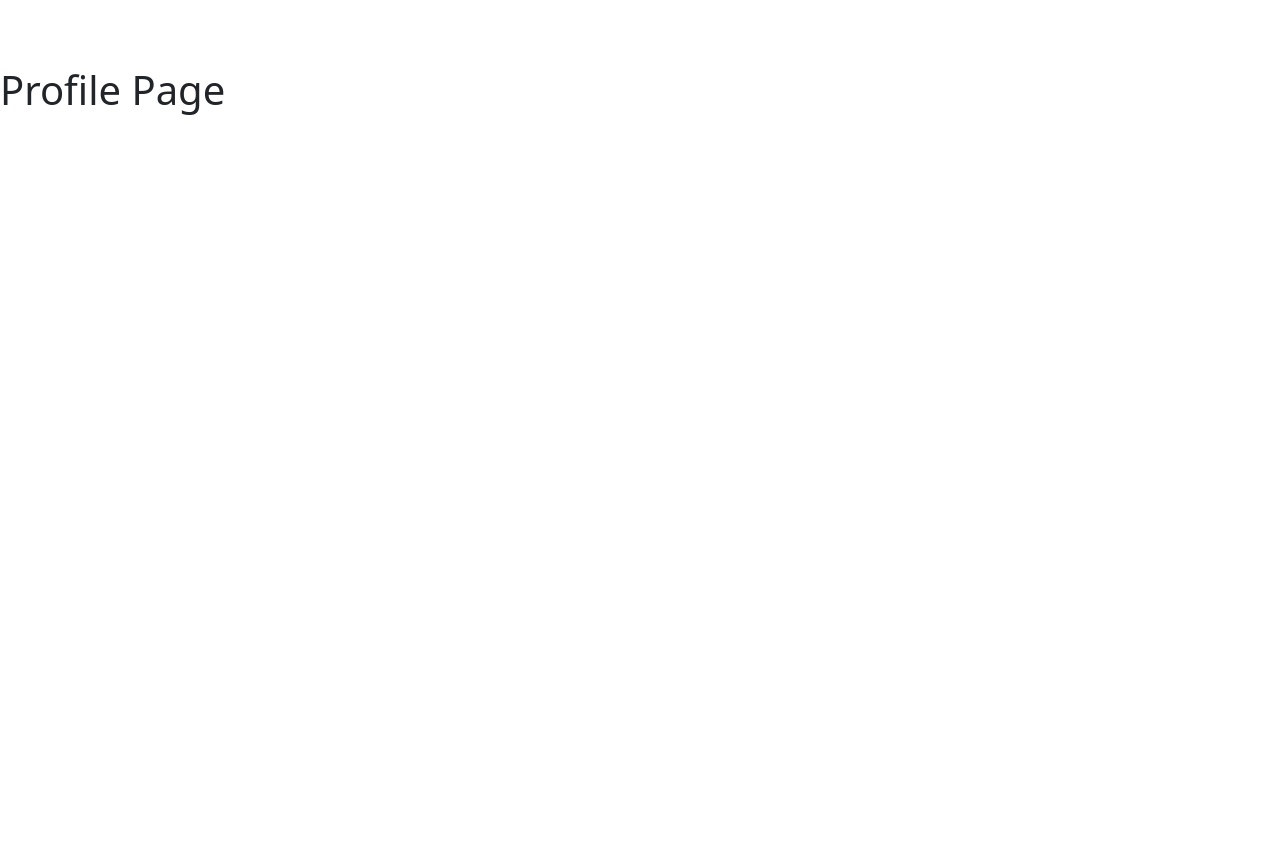
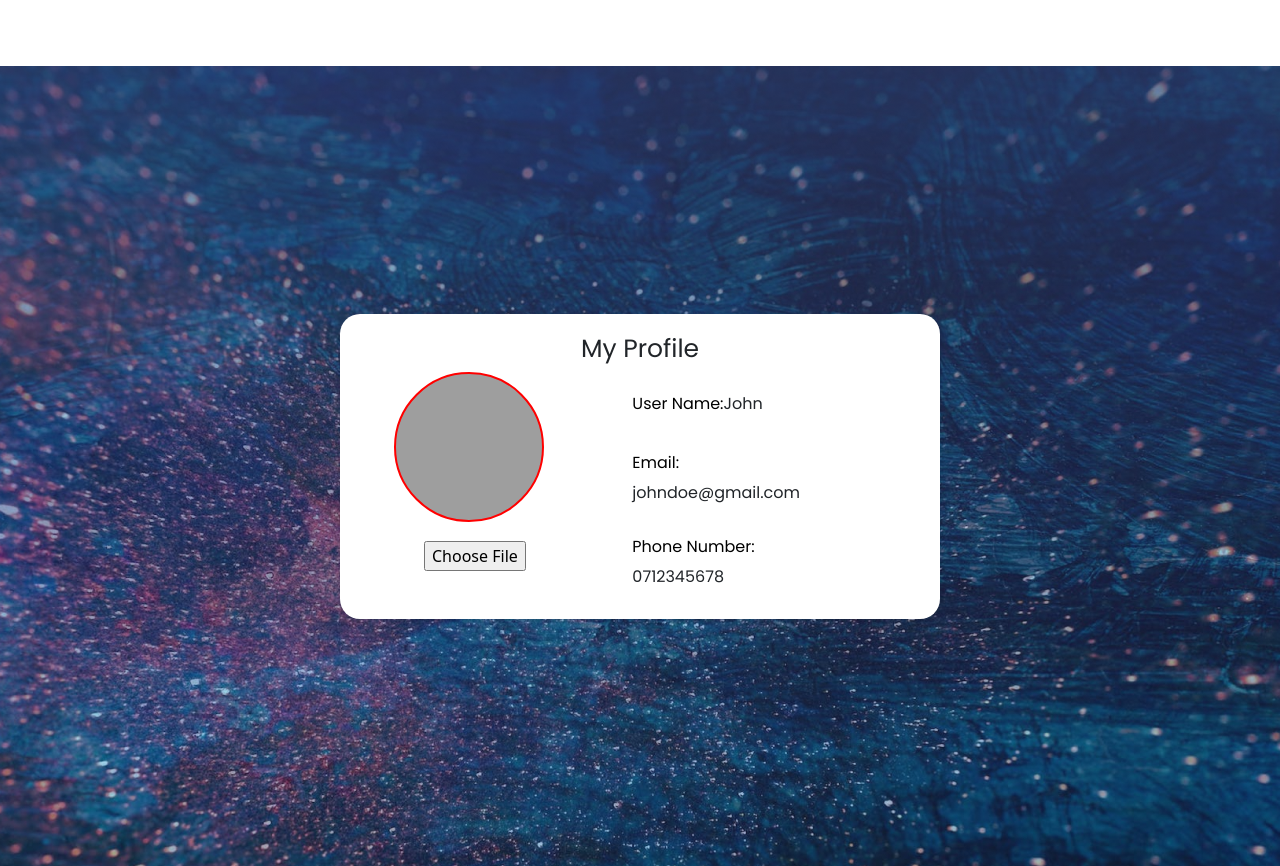
Before and after one commit to VictorMurithi/FlightFusion-booking-website, a React (Create React App) app in the folder frontend/: page /profile in a window 1280 px wide. Before the commit the page ends 800 px from the top, so only its background shows below. Built offline with nearby package versions, Linux system fonts and the light colour scheme; grey boxes are pictures that could not be loaded.

Commit message:
Front end

```diff
--- a/frontend/public/index.html
+++ b/frontend/public/index.html
@@ -3,6 +3,9 @@
 <head>
   <meta charset="utf-8" />
   <link rel="icon" href="%PUBLIC_URL%/logo.png" />
+  <link href="https://fonts.googleapis.com/css2?family=Material+Symbols+Outlined:opsz,wght,FILL,GRAD@20..48,100..700,0..1,-50..200" rel="stylesheet">
+  <link href="https://fonts.googleapis.com/icon?family=Material+Icons" rel="stylesheet">
+
   <meta name="viewport" content="width=device-width, initial-scale=1" />
   <meta name="theme-color" content="#000000" />
   <meta
--- a/frontend/src/Css/Bookings.css
+++ b/frontend/src/Css/Bookings.css
@@ -21,6 +21,7 @@
   font-family: Poppins;
   font-weight: 600;
   color: white;
+
 
 }
 
--- a/frontend/src/Css/FlightBooking.css
+++ b/frontend/src/Css/FlightBooking.css
@@ -8,13 +8,14 @@
   margin: 0 auto;
   background-image: url("../img/signup\ \(1\).png");
   background-size: cover;
+
   height: 100vh;
   position: relative;
   top: -4.2em;
   z-index: 1000;
 }
 .Bookingss h1 {
-  margin-left: 20rem;
+  margin-left: 18rem;
   margin-top: 5rem;
   font-size: 25px;
   font-family: Poppins;
@@ -30,7 +31,7 @@
   display: flex;
   /* justify-content: space-evenly; */
   justify-content: space-around;
-  margin-left: -4rem;
+  margin-left: 15rem;
 }
 
 .form-group {
@@ -49,12 +50,12 @@ label {
 input,
 select {
   width: 100%;
-  padding: 8px;
+  padding: 4px;
   border: 1px solid transparent; /* Make border transparent */
   border-bottom: 1px solid #fff; /* Add bottom border */
   background-color: transparent; /* Make background transparent */
   color: #fff; /* Set text color */
-  outline: none; /* Remove input outline */
+  outline: none;
 }
 
 /* Add styles for select dropdown arrow */
@@ -82,7 +83,7 @@ select {
   margin: auto;
   box-shadow: 0 0 10px rgba(0, 0, 0, 0.226);
   position: relative;
-  top: 7em;
+  /* top: 7em; */
 }
 
 .flight-results{
@@ -97,11 +98,11 @@ select {
     font-weight: 600;
     font-size: 25px;
 
-     margin-bottom: 4em;
+     /* margin-bottom: 4em; */
      text-align: center;
      padding-top: 4rem;
     color: #131313;
-    min-height: 40vh;
+    /* min-height: 40vh; */
   }
 
 .flight-table th {
@@ -144,6 +145,12 @@ select {
   padding: 0.3rem 1.2rem;
 }
 
+.sbutton{
+  display: flex;
+  justify-content: center;
+  margin-top: -10px;
+  margin-left:20rem ;
+}
 .form-group input[type="date"] {
     width: 100%;
     padding: 8px;
@@ -172,3 +179,9 @@ select {
     background-color: #333; /* Background color for options */
     color: #fff; /* Text color for options */
   }
+  .SearchFlight-buttonn{
+    font-family: Poppins ;
+    font-size: 15px;
+    margin-top: -10px;
+
+  }
--- a/frontend/src/Css/ForgotPassword.css
+++ b/frontend/src/Css/ForgotPassword.css
@@ -0,0 +1,89 @@
+/* body{
+  background-image: url("../img/login.png");
+  background-size: cover;
+  min-height: 100vh;
+} */
+
+.forgot-password-container {
+  padding: 20px;
+  border-radius: 10px;
+  width: 500px;
+  margin: 0 auto;
+  max-width: 35rem;
+  margin: 5em auto;
+  padding: 3.25rem;
+  background-color: rgb(241, 237, 237);
+  border-radius: 1.5rem;
+  box-shadow: 0 0.125rem 0.25rem rgba(0, 0, 0, 0.1);
+  height: 100%;
+
+
+}
+
+.forgot-password-container h1 {
+  color: black;
+  margin-bottom: 20px;
+  margin-left: 5rem;
+  font-size: 1.3rem;
+  font-weight: 550;
+  font-family: "Poppins", sans-serif;
+}
+
+.forgot-password-container div {
+  margin-bottom: 10px;
+
+
+}
+
+.forgot-password-container label {
+  display: block;
+  margin-bottom: 5px;
+
+}
+
+.forgot-password-container input {
+  width: 100%;
+  padding: 10px;
+  border-radius: 5px;
+  border: 1px solid black;
+
+}
+
+.forgot-password-container button {
+  background-color: blue;
+  color: white;
+  border: none;
+  cursor: pointer;
+  margin-top: 10px;
+  padding: 0.5rem 0.9rem;
+  font-size: 0.8rem;
+  border-radius: 0.4rem;
+  cursor: pointer;
+  transition: background-color 0.5s ease;
+  font-family: Poppins;
+}
+
+.forgot-password-container .error {
+  color: red;
+  margin-bottom: 10px;
+
+}
+
+.forgot-password-container .message {
+  color: green;
+  margin-top: 10px;
+}
+.forgot-password-container input[type='password'],
+.forgot-password-container input[type='text'] {
+  color: black; /* Set the text color to black */
+}
+.x1{
+  color: black;
+}
+.Overall-container{
+  background-image: url("../img/login.png");
+  background-size: cover;
+  min-height: 100vh;
+  overflow: hidden;
+
+}
--- a/frontend/src/Css/Profile.css
+++ b/frontend/src/Css/Profile.css
@@ -0,0 +1,102 @@
+@import url("https://fonts.googleapis.com/css2?family=Poppins&display=swap");
+
+.profile-container {
+  display: flex;
+  justify-content: center;
+  align-items: center;
+  height: 100vh;
+  /* background-color: #f0f0f0; */
+  background-image: url("../img/profile.png");
+  background-size: cover;
+  height: 100vh;
+
+}
+
+.profile-2 h1 {
+  font-family: Poppins;
+  font-weight: 400;
+  font-size: 25px;
+}
+
+.profile-2 {
+  display: flex;
+  flex-direction: column;
+  align-items: center;
+  width: 600px; /* Adjust as needed */
+  padding: 20px;
+  background-color: #ffffff;
+  border-radius: 1.5rem;
+  box-shadow: 0 0.125rem 0.25rem rgba(0, 0, 0, 0.1);
+  border-radius: 20px;
+}
+
+.profile-content {
+  display: flex;
+  justify-content: space-between;
+  width: 100%;
+}
+
+.profile-picture-container {
+  display: flex;
+  flex-direction: column;
+  align-items: center;
+}
+
+.buttonn-container {
+  display: flex;
+  align-items: center;
+  justify-content: center;
+  margin-top: 5px; /* Adjust as needed */
+  padding-left: 60px;
+}
+
+.profile-picture {
+  width: 150px;
+  height: 150px;
+  border-radius: 50%;
+  background-color: white;
+  margin-bottom: 10px;
+  margin-left: -20%;
+  border: 2px solid #ff0000;
+  background-size: cover;
+  background-position: cover;
+}
+
+.button-profile {
+  border: none;
+  outline: none;
+  color: transparent;
+  cursor: pointer;
+}
+
+.remove-photo-button {
+  margin-left: 10px; /* Adjust as needed */
+}
+
+.profile-details {
+  flex-grow: 1;
+  /* margin-right: 20px;   */
+}
+
+.detail {
+  /* display: flex; */
+  justify-content: space-between;
+  /* align-items: flex-start;  */
+  margin-bottom: 10px;
+  margin-right: 120px;
+}
+.detail label {
+  color: black;
+}
+.detail span {
+  font-family: Poppins; /* Change the font family as needed */
+  font-size: 16px; /* Change the font size as needed */
+  font-weight: 400; /* Change the font weight as needed */
+  /* Add any other font-related styles as needed */
+}
+.material-symbols-outlined {
+  background-color: transparent !important;
+  display: flex;
+  border: none;
+  color: pink;
+}
--- a/frontend/src/Pages/FlightBooking.js
+++ b/frontend/src/Pages/FlightBooking.js
@@ -52,9 +52,14 @@ export default function Bookings() {
             />
           </div>
         </div>
-        <button type="submit" className="BookFlight-buttonn">
+        <div className="sbutton">
+        <button type="submit" className="SearchFlight-buttonn">
           Search Flights
         </button>
+        </div>
+
+
+
       </form>
       <div className="flight-results">
         <h2>Flight Results</h2>
--- a/frontend/src/Pages/ForgotPassword.js
+++ b/frontend/src/Pages/ForgotPassword.js
@@ -1,10 +1,71 @@
-import React from "react";
-import '../Css/ForgotPassword.css';
+import React, { useState } from "react";
+import "../Css/ForgotPassword.css";
 
 export default function ForgotPassword() {
-    return (
+  const [email, setEmail] = useState("");
+  const [newPassword, setNewPassword] = useState("");
+  const [confirmPassword, setConfirmPassword] = useState("");
+  const [message, setMessage] = useState("");
+  const [error, setError] = useState("");
+
+  const handleSubmit = (e) => {
+    e.preventDefault();
+
+    // Validate if new password and confirm password match
+    if (newPassword !== confirmPassword) {
+      setError("New password and confirm password must match");
+      return;
+    }
+
+    // Here you can implement your logic to handle the change password functionality
+    // For example, you can update the password in the database
+    // This is a placeholder message to indicate the password was changed
+    setMessage(`Password for ${email} has been changed`);
+
+    // Reset the form fields
+    setEmail("");
+    setNewPassword("");
+    setConfirmPassword("");
+    setError("");
+  };
+
+  return (
+    <div className="Overall-container">
+    <div className="forgot-password-container">
+      <h1>Change Password</h1>
+      <form onSubmit={handleSubmit}>
+        {/* <div>
+          <label>Email:</label>
+          <input
+            type="email"
+            value={email}
+            onChange={(e) => setEmail(e.target.value)}
+            required
+          />
+        </div> */}
         <div>
-            <h1>Forgot Password Page</h1>
+          <label className="x1">New Password:</label>
+          <input
+            type="password"
+            value={newPassword}
+            onChange={(e) => setNewPassword(e.target.value)}
+            required
+          />
         </div>
-    )
+        <div>
+          <label className="x1">Confirm Password:</label>
+          <input
+            type="password"
+            value={confirmPassword}
+            onChange={(e) => setConfirmPassword(e.target.value)}
+            required
+          />
+        </div>
+        {error && <div className="error">{error}</div>}
+        <button type="submit">Change Password</button>
+      </form>
+      {message && <div className="message">{message}</div>}
+    </div>
+    </div>
+  );
 }
--- a/frontend/src/Pages/ProfilePage.js
+++ b/frontend/src/Pages/ProfilePage.js
@@ -1,11 +1,76 @@
-import react from "react";
-import '../Css/Profile.css';
-
+import React, { useState } from "react";
+import "../Css/Profile.css";
 
 export default function Profile() {
-    return (
-        <div>
-            <h1>Profile Page</h1>
+  const [image, setImage] = useState(null);
+
+  const handleImageChange = (e) => {
+    const file = e.target.files[0];
+    const reader = new FileReader();
+
+    reader.onloadend = () => {
+      setImage(reader.result);
+    };
+
+    if (file) {
+      reader.readAsDataURL(file);
+    }
+  };
+
+  const handleRemovePhoto = () => {
+    setImage(null);
+  };
+
+  return (
+    <div className="profile-container">
+      <div className="profile-2">
+        <h1>My Profile</h1>
+        <div className="profile-content">
+          <div className="profile-picture-container">
+            <div
+              className="profile-picture"
+              style={{ backgroundImage: `url(${image})` }}
+            >
+              {image && (
+                <div className="button-container">
+                  <button
+                    onClick={handleRemovePhoto}
+                    className="remove-photo-button"
+                  >
+                    <span className="material-symbols-outlined">delete</span>
+                  </button>
+                </div>
+              )}
+            </div>
+            <div className="buttonn-container">
+              <input
+                type="file"
+                className="button-profile"
+                onChange={handleImageChange}
+                accept="image/*"
+
+              />
+            </div>
+          </div>
+          <div className="profile-details">
+            <div className="detail">
+              <label>User Name:</label>
+              <span>John </span>
+              {/* Add your edit icon here */}
+            </div>
+            <div className="detail">
+              <label>Email:</label>
+              <span>johndoe@gmail.com</span>
+              {/* Add your edit icon here */}
+            </div>
+            <div className="detail">
+              <label>Phone Number:</label>
+              <span>0712345678</span>
+              {/* Add your edit icon here */}
+            </div>
+          </div>
         </div>
-    );
+      </div>
+    </div>
+  );
 }
```
Also changed, not shown: frontend/src/img/profile.png (added). Lines whose indentation alone changed are shown as unchanged.
